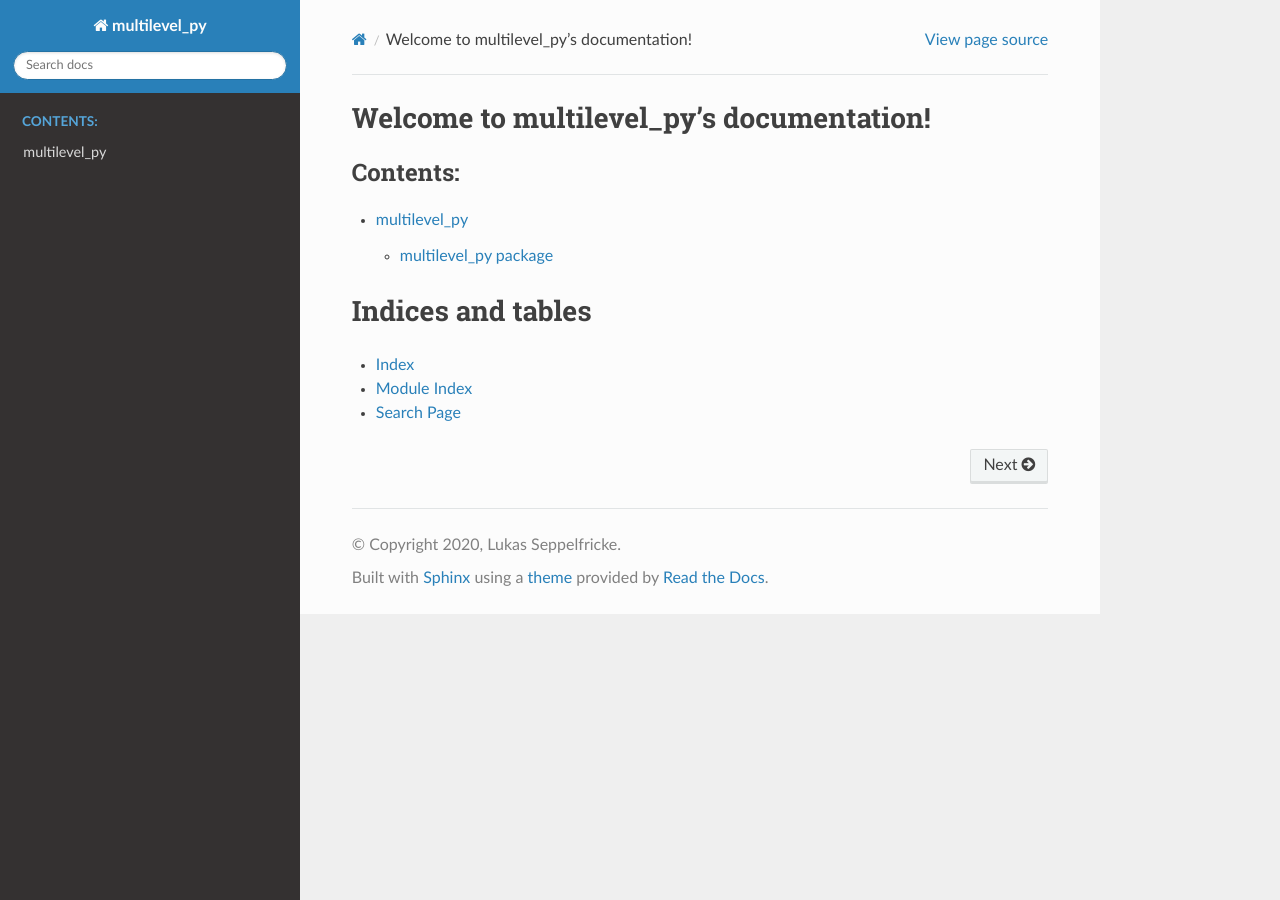
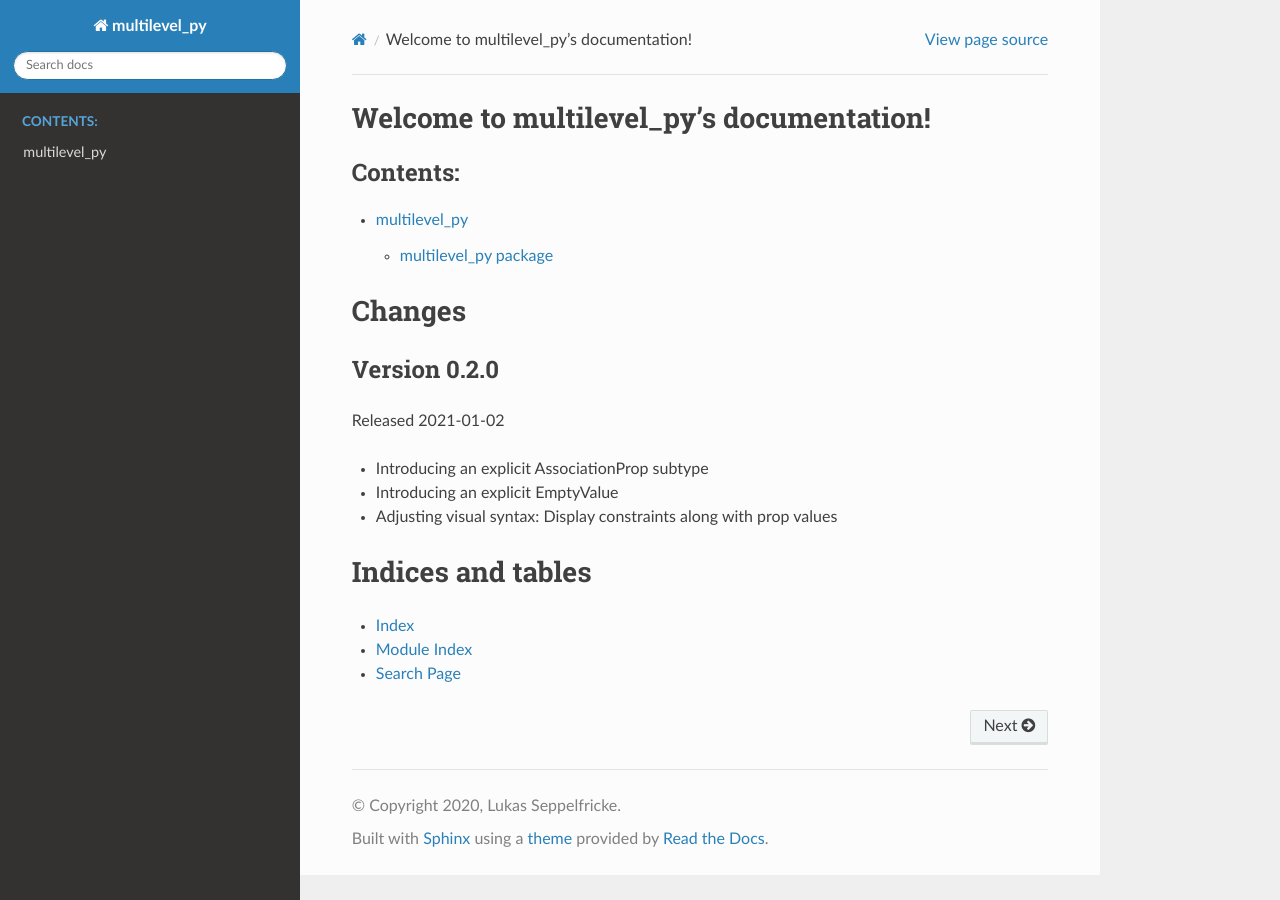
Before and after one commit to dataPuzzler/multilevel_py, a Sphinx documentation site: the page built from docs/index.rst, in a window 1280 px wide. Built offline with Sphinx 7.4.7 and the Read the Docs theme 2.0.0, drawn with Linux system fonts in a browser that asks for light colours.

Commit message:
Amend Repo with Changelog file

```diff
--- /dev/null
+++ b/CHANGES.rst
@@ -0,0 +1,11 @@
+Changes
+=======
+
+Version 0.2.0
+-------------
+
+Released 2021-01-02
+
+-   Introducing an explicit AssociationProp subtype
+-   Introducing an explicit EmptyValue
+-   Adjusting visual syntax: Display constraints along with prop values
--- a/docs/index.rst
+++ b/docs/index.rst
@@ -13,6 +13,13 @@ Welcome to multilevel_py's documentation!
 
    modules.rst
 
+.. include:: ../CHANGES.rst
+
+
+
+
+
+
 Indices and tables
 ==================
 
```
